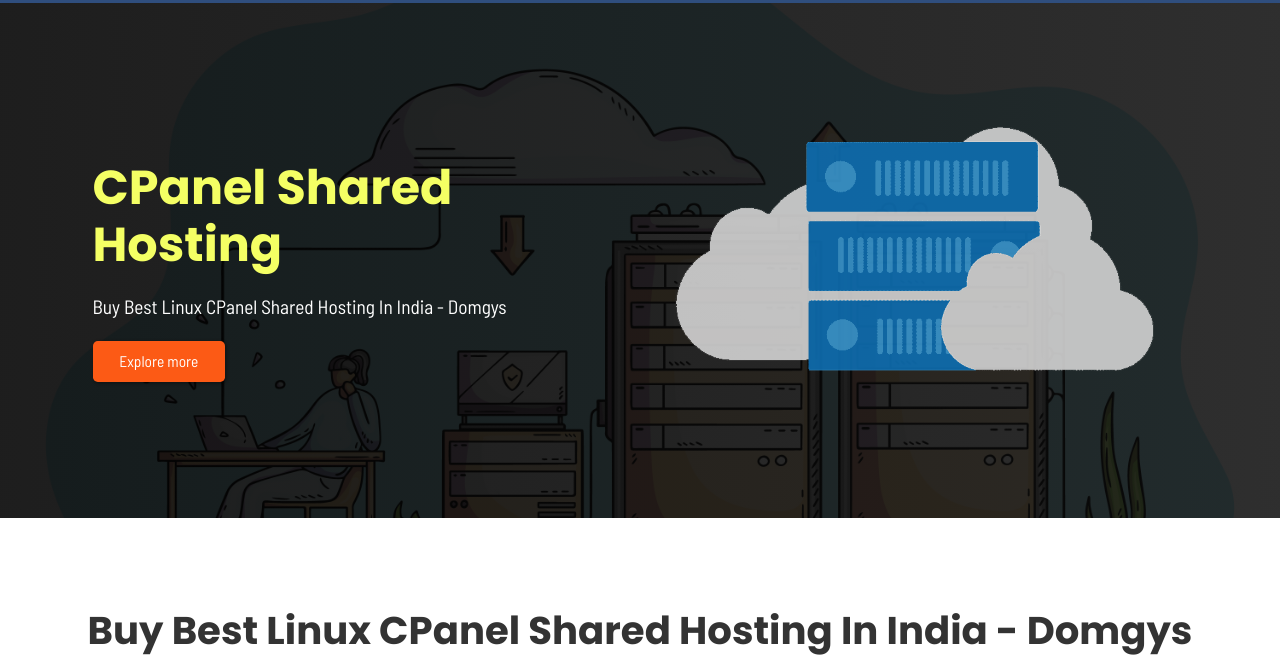
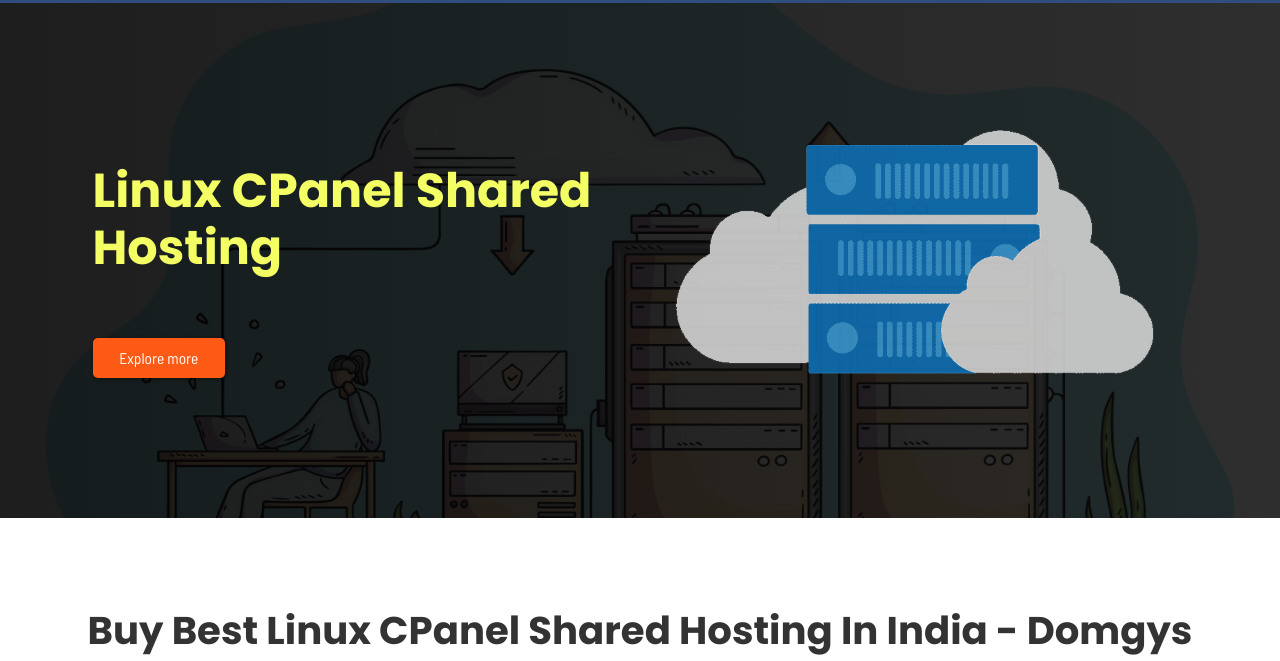
Before and after one commit to DevelopmentRaahi/shared-hosting, a plain HTML site: page shared-hosting.html in a window 1280 px wide. Shown: the part 139-800 px from the top of the page. Drawn offline with nearby package versions, Linux system fonts and the light colour scheme.

Commit message:
update code

```diff
--- a/shared-hosting.html
+++ b/shared-hosting.html
@@ -192,8 +192,9 @@
             <div class="row row-design_gap  ">
                 <div class="col-md-6 col-lg-6 col-sm-12 g-4 ">
                     <div class="first_section">
-                        <h2>CPanel Shared Hosting </h2>
-                        <p>Buy Best Linux CPanel Shared Hosting In India - Domgys</p>
+                        <h2>Linux CPanel Shared Hosting </h2>
+                        <!-- <p>Buy Best Linux CPanel Shared Hosting In India - Domgys</p> -->
+                        <br><br>
                         <a class="btn btn-design" href="#Product_show">Explore more </a>
                     </div>
                 </div>
```
